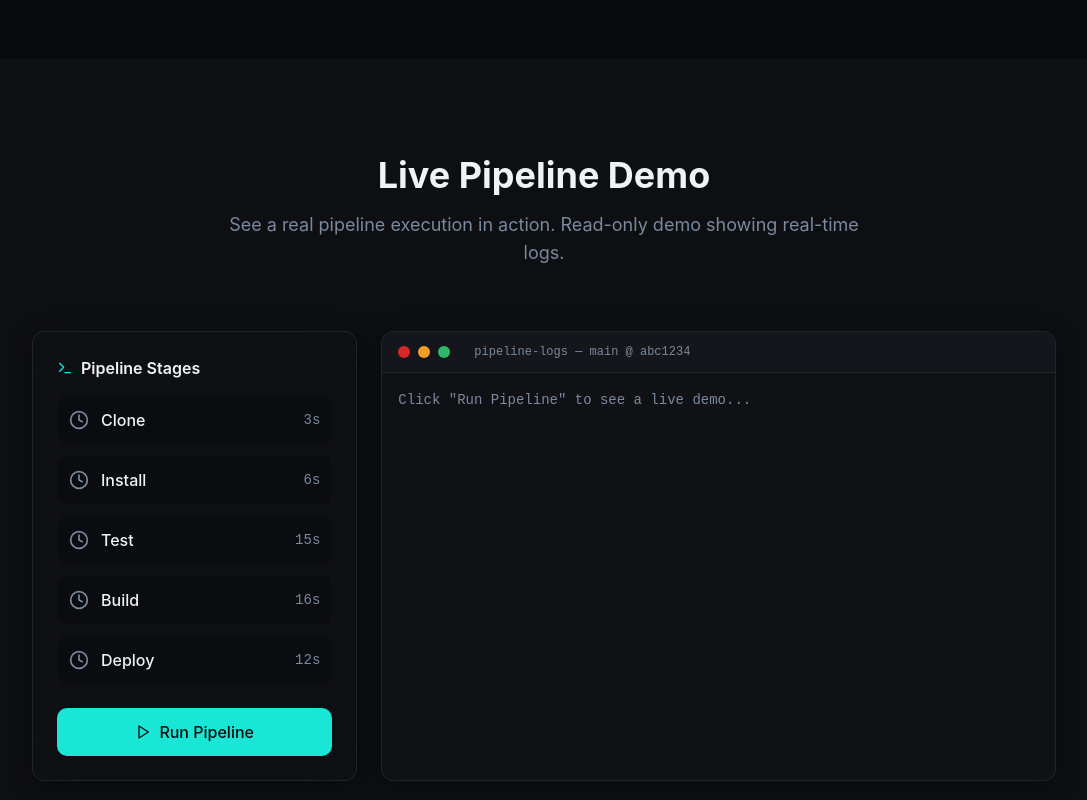
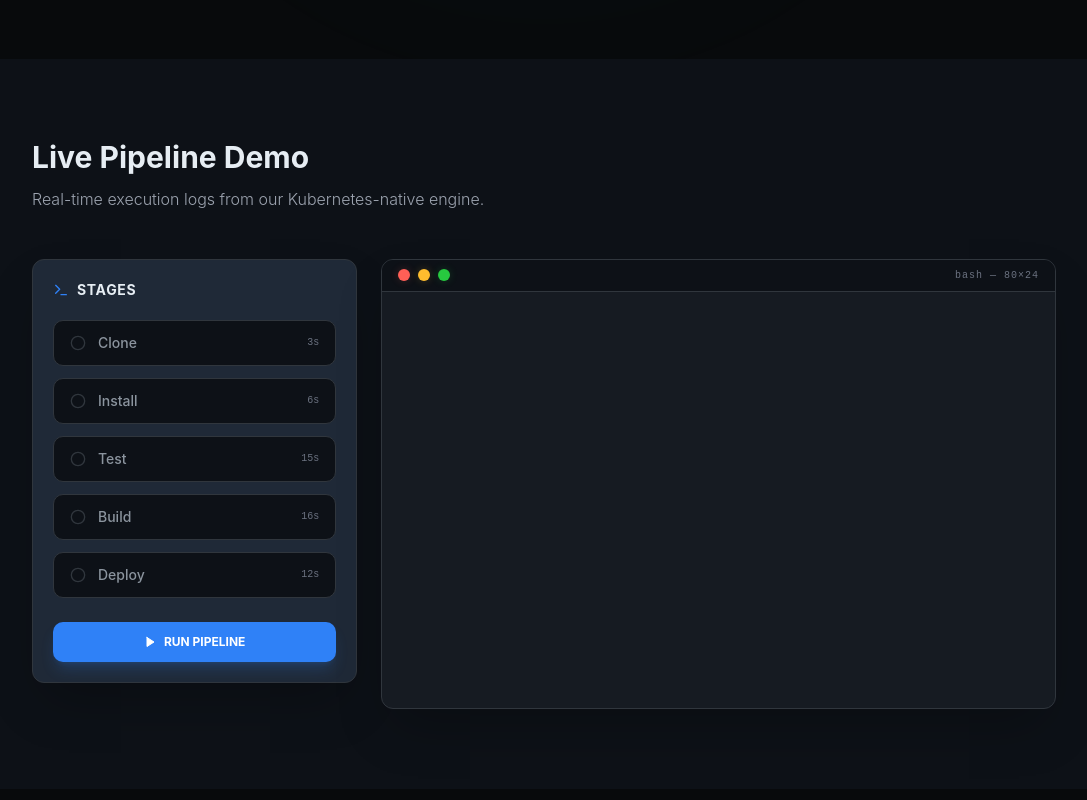
Before and after one commit to Dinah-02/FluxForged, a React (Vite) app: page / in a window 1280 px wide. Shown: the part 3540-4340 px from the top of the page, without its empty margins (96-1183 px from the left). Built offline with nearby package versions, Linux system fonts and the light colour scheme; the HTML template or start-up script is replaced by a standard one.

Commit message:
Livedemo updated

```diff
--- a/src/components/landing/LiveDemo.tsx
+++ b/src/components/landing/LiveDemo.tsx
@@ -1,26 +1,29 @@
+"use client"
+
 import { useState, useEffect } from "react";
-import { Play, CheckCircle2, Clock, Circle, Terminal } from "lucide-react";
+import { motion } from "framer-motion";
+import { Play, CheckCircle2, Clock, Circle, Terminal, RefreshCw } from "lucide-react";
 
 const logLines = [
   { time: "00:00:01", level: "info", message: "Pipeline triggered by push to main" },
   { time: "00:00:02", level: "info", message: "Cloning repository..." },
   { time: "00:00:05", level: "success", message: "Repository cloned successfully" },
   { time: "00:00:06", level: "info", message: "Installing dependencies..." },
-  { time: "00:00:12", level: "success", message: "Dependencies installed (423 packages)" },
-  { time: "00:00:13", level: "info", message: "Running unit tests..." },
-  { time: "00:00:28", level: "success", message: "All tests passed (147 tests, 0 failures)" },
-  { time: "00:00:29", level: "info", message: "Building Docker image..." },
-  { time: "00:00:45", level: "success", message: "Image built: registry.io/app:v1.2.3" },
-  { time: "00:00:46", level: "info", message: "Deploying to staging..." },
-  { time: "00:00:58", level: "success", message: "Deployment complete. Pipeline finished." },
+  { time: "00:01:12", level: "success", message: "Dependencies installed (423 packages)" },
+  { time: "00:01:13", level: "info", message: "Running unit tests..." },
+  { time: "00:01:28", level: "success", message: "All tests passed (147 tests, 0 failures)" },
+  { time: "00:01:29", level: "info", message: "Building Docker image..." },
+  { time: "00:01:45", level: "success", message: "Image built: registry.io/app:v1.2.3" },
+  { time: "00:01:46", level: "info", message: "Deploying to staging..." },
+  { time: "00:01:58", level: "success", message: "Deployment complete. Pipeline finished." },
 ];
 
 const pipelineStages = [
-  { name: "Clone", status: "complete", duration: "3s" },
-  { name: "Install", status: "complete", duration: "6s" },
-  { name: "Test", status: "complete", duration: "15s" },
-  { name: "Build", status: "complete", duration: "16s" },
-  { name: "Deploy", status: "complete", duration: "12s" },
+  { name: "Clone", duration: "3s" },
+  { name: "Install", duration: "6s" },
+  { name: "Test", duration: "15s" },
+  { name: "Build", duration: "16s" },
+  { name: "Deploy", duration: "12s" },
 ];
 
 const LiveDemo = () => {
@@ -43,85 +46,110 @@ const LiveDemo = () => {
 
   const getLevelColor = (level: string) => {
     switch (level) {
-      case "success": return "text-success";
-      case "error": return "text-destructive";
-      case "warning": return "text-warning";
-      default: return "text-muted-foreground";
+      case "success": return "#238636"; // Solid GitHub Green
+      case "error": return "#F85149";   // Solid GitHub Red
+      case "info": return "#2F81F7";    // Solid GitHub Blue
+      default: return "#8B949E";
     }
   };
 
   return (
-    <section id="demo" className="py-24 bg-secondary/30 relative">
-      <div className="section-container">
-        <div className="text-center mb-16">
-          <h2 className="text-3xl sm:text-4xl font-bold mb-4">Live Pipeline Demo</h2>
-          <p className="text-muted-foreground text-lg max-w-2xl mx-auto">
-            See a real pipeline execution in action. Read-only demo showing real-time logs.
+    <section id="demo" style={{ backgroundColor: '#0D1117' }} className="py-20 relative overflow-hidden">
+      <div className="container mx-auto px-12 md:px-24 lg:px-32 relative z-10">
+
+        {/* Compact Header */}
+        <div className="mb-12">
+          <h2 className="text-3xl font-bold mb-3 text-[#E6EDF3]">Live Pipeline Demo</h2>
+          <p className="text-[#9CA3AF] text-base max-w-xl font-light">
+            Real-time execution logs from our Kubernetes-native engine.
           </p>
         </div>
 
-        <div className="max-w-5xl mx-auto">
+        <div className="max-w-6xl">
           <div className="grid grid-cols-1 lg:grid-cols-3 gap-6">
-            {/* Pipeline Stages */}
-            <div className="card-glass p-6">
-              <h3 className="font-semibold mb-4 flex items-center gap-2">
-                <Terminal className="w-4 h-4 text-primary" />
-                Pipeline Stages
+
+            {/* COMPACT Pipeline Sidebar */}
+            <div
+              style={{ backgroundColor: '#1F2937', borderColor: '#30363D' }}
+              className="p-5 rounded-xl border shadow-2xl h-fit"
+            >
+              <h3 className="text-sm font-bold mb-5 flex items-center gap-2 text-[#E6EDF3] uppercase tracking-wider">
+                <Terminal className="w-4 h-4 text-[#2F81F7]" />
+                Stages
               </h3>
+
               <div className="space-y-3">
-                {pipelineStages.map((stage, index) => (
+                {pipelineStages.map((stage, index) => {
+                  const isDone = visibleLogs > (index * 2 + 1);
+                  const isActive = visibleLogs > (index * 2) && !isDone;
+
+                  return (
                     <div
                       key={stage.name}
-                    className="flex items-center justify-between p-3 rounded-lg bg-background/50"
+                      style={{ backgroundColor: '#0D1117', borderColor: isActive ? '#2F81F7' : '#30363D' }}
+                      className="flex items-center justify-between px-4 py-3 rounded-lg border transition-all duration-300"
                     >
                       <div className="flex items-center gap-3">
-                      {visibleLogs > (index * 2 + 1) ? (
-                        <CheckCircle2 className="w-5 h-5 text-success" />
-                      ) : visibleLogs > (index * 2) ? (
-                        <Circle className="w-5 h-5 text-primary animate-pulse" />
+                        {isDone ? (
+                          <CheckCircle2 className="w-4 h-4 text-[#238636]" />
+                        ) : isActive ? (
+                          <RefreshCw className="w-4 h-4 text-[#2F81F7] animate-spin" />
                         ) : (
-                        <Clock className="w-5 h-5 text-muted-foreground" />
+                          <Circle className="w-4 h-4 text-[#30363D]" />
                         )}
-                      <span className="font-medium">{stage.name}</span>
+                        <span className={`text-sm font-medium ${isDone ? 'text-[#E6EDF3]' : 'text-[#8B949E]'}`}>
+                          {stage.name}
+                        </span>
                       </div>
-                    <span className="text-sm text-muted-foreground font-mono">{stage.duration}</span>
+                      <span className="text-[10px] text-[#6B7280] font-mono">{stage.duration}</span>
                     </div>
-                ))}
+                  );
+                })}
               </div>
 
               <button
                 onClick={handlePlay}
-                className="w-full mt-6 flex items-center justify-center gap-2 py-3 rounded-lg bg-primary text-primary-foreground font-medium hover:bg-primary/90 transition-colors"
+                style={{ backgroundColor: '#2F81F7' }}
+                className="w-full mt-6 flex items-center justify-center gap-2 py-3 rounded-lg text-white font-bold text-xs hover:bg-[#1F6FEB] transition-all active:scale-95 shadow-lg shadow-[#2F81F7]/20"
               >
-                <Play className="w-4 h-4" />
-                {isPlaying ? "Restart Demo" : "Run Pipeline"}
+                <Play className="w-3 h-3 fill-current" />
+                {isPlaying ? "RESTART" : "RUN PIPELINE"}
               </button>
             </div>
 
-            {/* Log Output */}
-            <div className="lg:col-span-2 terminal-window">
-              <div className="terminal-header">
-                <div className="terminal-dot bg-destructive" />
-                <div className="terminal-dot bg-warning" />
-                <div className="terminal-dot bg-success" />
-                <span className="ml-4 text-xs text-muted-foreground font-mono">pipeline-logs — main @ abc1234</span>
+            {/* Terminal Window with VIBRANT dots */}
+            <div className="lg:col-span-2">
+              <div
+                style={{ backgroundColor: '#161B22', borderColor: '#30363D' }}
+                className="rounded-xl border overflow-hidden shadow-2xl h-[450px] flex flex-col"
+              >
+                {/* Header with SOLID vibrant colors */}
+                <div style={{ backgroundColor: '#0D1117', borderBottom: '1px solid #30363D' }} className="px-4 py-2 flex items-center justify-between">
+                  <div className="flex gap-2">
+                    <div className="w-3 h-3 rounded-full bg-[#FF5F56] shadow-[0_0_8px_rgba(255,95,86,0.2)]" /> {/* Vibrant Red */}
+                    <div className="w-3 h-3 rounded-full bg-[#FFBD2E] shadow-[0_0_8px_rgba(255,189,46,0.2)]" /> {/* Vibrant Yellow */}
+                    <div className="w-3 h-3 rounded-full bg-[#27C93F] shadow-[0_0_8px_rgba(39,201,63,0.2)]" /> {/* Vibrant Green */}
                   </div>
-              <div className="terminal-body h-80 overflow-y-auto">
+                  <span className="text-[10px] text-[#6B7280] font-mono tracking-widest">
+                    bash — 80×24
+                  </span>
+                </div>
+
+                <div className="p-5 font-mono text-[13px] overflow-y-auto flex-grow">
                   {logLines.slice(0, visibleLogs).map((log, index) => (
-                  <div key={index} className="flex gap-4 mb-1 animate-fade-in">
-                    <span className="text-muted-foreground/50 shrink-0">{log.time}</span>
-                    <span className={`shrink-0 ${getLevelColor(log.level)}`}>
-                      [{log.level.toUpperCase()}]
+                    <motion.div initial={{ opacity: 0 }} animate={{ opacity: 1 }} key={index} className="flex gap-3 mb-1.5">
+                      <span className="text-[#30363D] shrink-0">{log.time}</span>
+                      <span style={{ color: getLevelColor(log.level) }} className="shrink-0 font-bold uppercase text-[11px]">
+                        {log.level}
                       </span>
-                    <span className="text-foreground">{log.message}</span>
+                      <span className="text-[#C9D1D9]">{log.message}</span>
+                    </motion.div>
+                  ))}
+
+                  {isPlaying && visibleLogs < logLines.length && (
+                    <motion.div animate={{ opacity: [1, 0] }} transition={{ duration: 0.8, repeat: Infinity }} className="inline-block w-2 h-4 bg-[#2F81F7] ml-1" />
+                  )}
                 </div>
-                ))}
-                {isPlaying && visibleLogs < logLines.length && (
-                  <span className="inline-block w-2 h-4 bg-primary animate-terminal-blink" />
-                )}
-                {visibleLogs === 0 && !isPlaying && (
-                  <span className="text-muted-foreground">Click "Run Pipeline" to see a live demo...</span>
-                )}
               </div>
             </div>
           </div>
```
Lines whose indentation alone changed are shown as unchanged.
